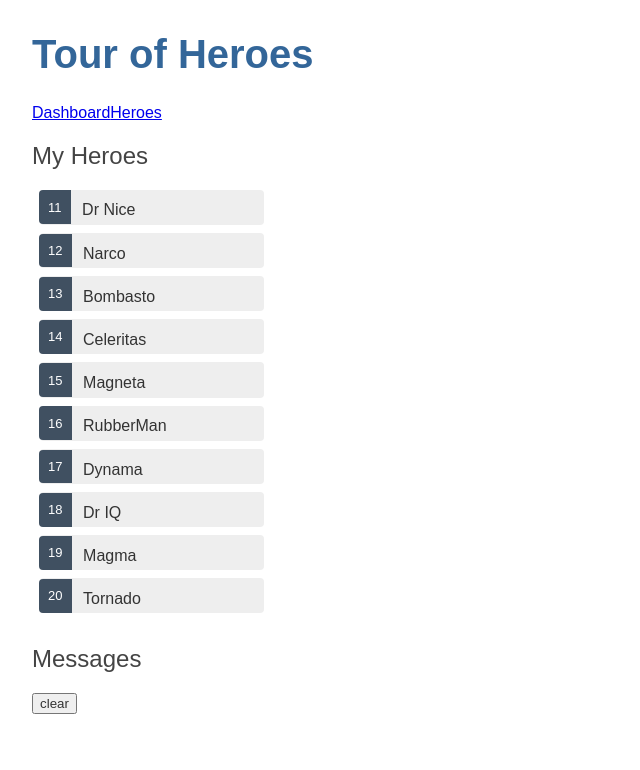
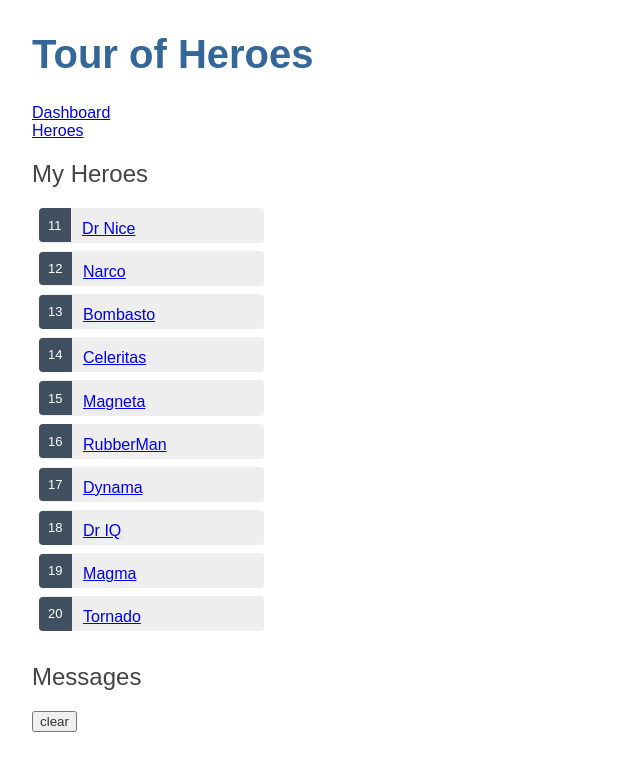
Before and after one commit to eugenio-guarino/Angular-Tour-of-Heroes, an Angular app in the folder tour-of-heroes/: page /heroes in a window 1280 px wide. Shown: the top 770 px of the page, without its empty margins (0-640 px from the left). Built offline with nearby package versions, Linux system fonts and the light colour scheme.

Commit message:
Add links to heroes of hero component

```diff
--- a/tour-of-heroes/src/app/app.component.html
+++ b/tour-of-heroes/src/app/app.component.html
@@ -1,6 +1,7 @@
 <h1>{{title}}</h1>
 <nav>
     <a routerLink="/dashboard">Dashboard</a>
+    <br>
     <a routerLink="/heroes">Heroes</a>
 </nav>
 <router-outlet></router-outlet>
--- a/tour-of-heroes/src/app/dashboard/dashboard.component.html
+++ b/tour-of-heroes/src/app/dashboard/dashboard.component.html
@@ -1,6 +1,7 @@
 <h3>Top Heroes</h3>
 <div class="grid grid-pad">
-    <a *ngFor= "let hero of heroes" class="col-1-4">
+    <a *ngFor= "let hero of heroes" class="col-1-4"
+    routerLink="/detail/{{hero.id}}">
     <div class= "module hero">
         <h4>{{hero.name}}</h4>
     </div>
--- a/tour-of-heroes/src/app/heroes/heroes.component.html
+++ b/tour-of-heroes/src/app/heroes/heroes.component.html
@@ -1,8 +1,8 @@
 <h2>My Heroes</h2>
 <ul class="heroes">
-    <li *ngFor= "let hero of heroes"
-    [class.selected] = "hero === selectedHero"
-    (click)="onSelect(hero)">
-        <span class="badge">{{hero.id}}</span>{{hero.name}}
+    <li *ngFor= "let hero of heroes">
+        <a routerLink="/detail/{{hero.id}}">
+            <span class="badge">{{hero.id}}</span>{{hero.name}}
+        </a>
     </li>
 </ul>
```
